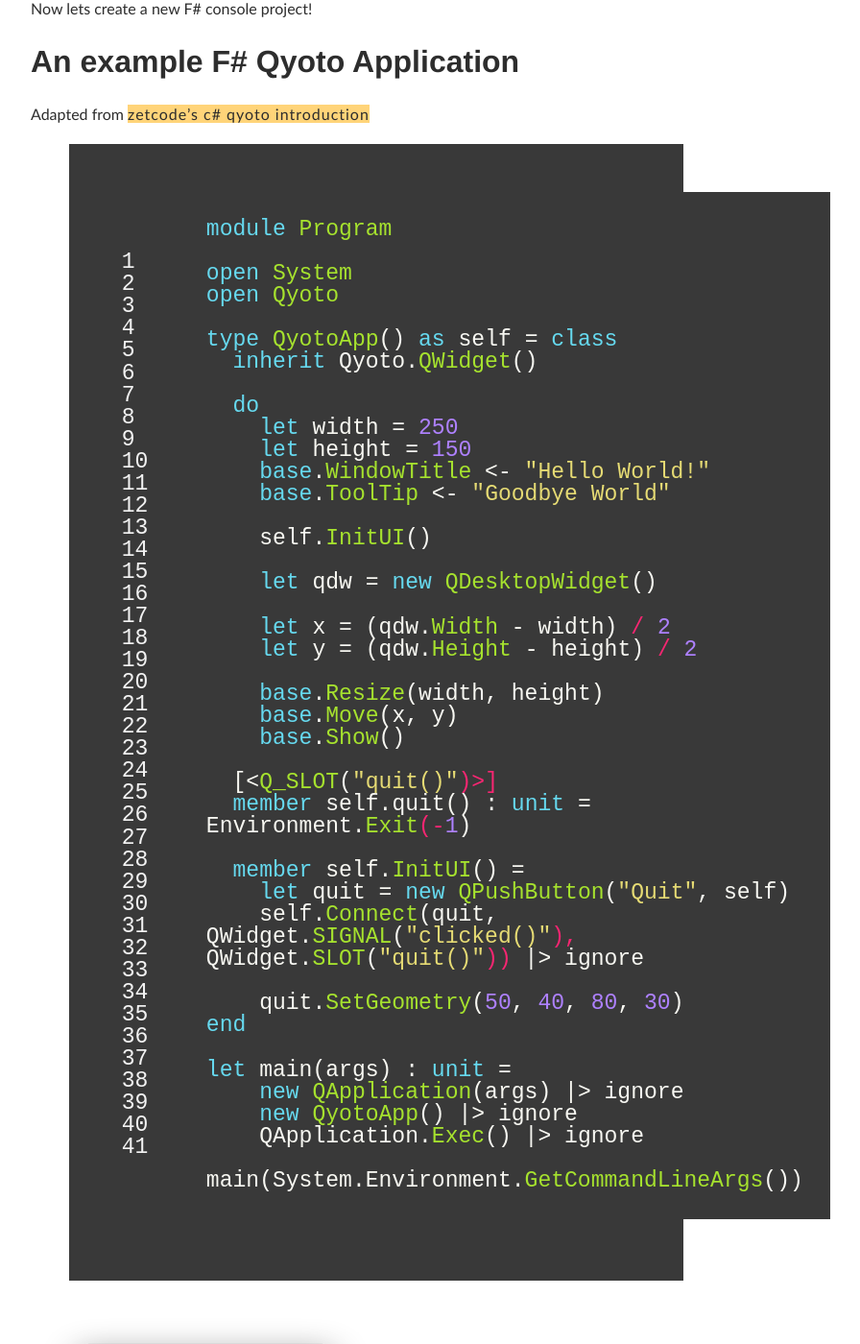
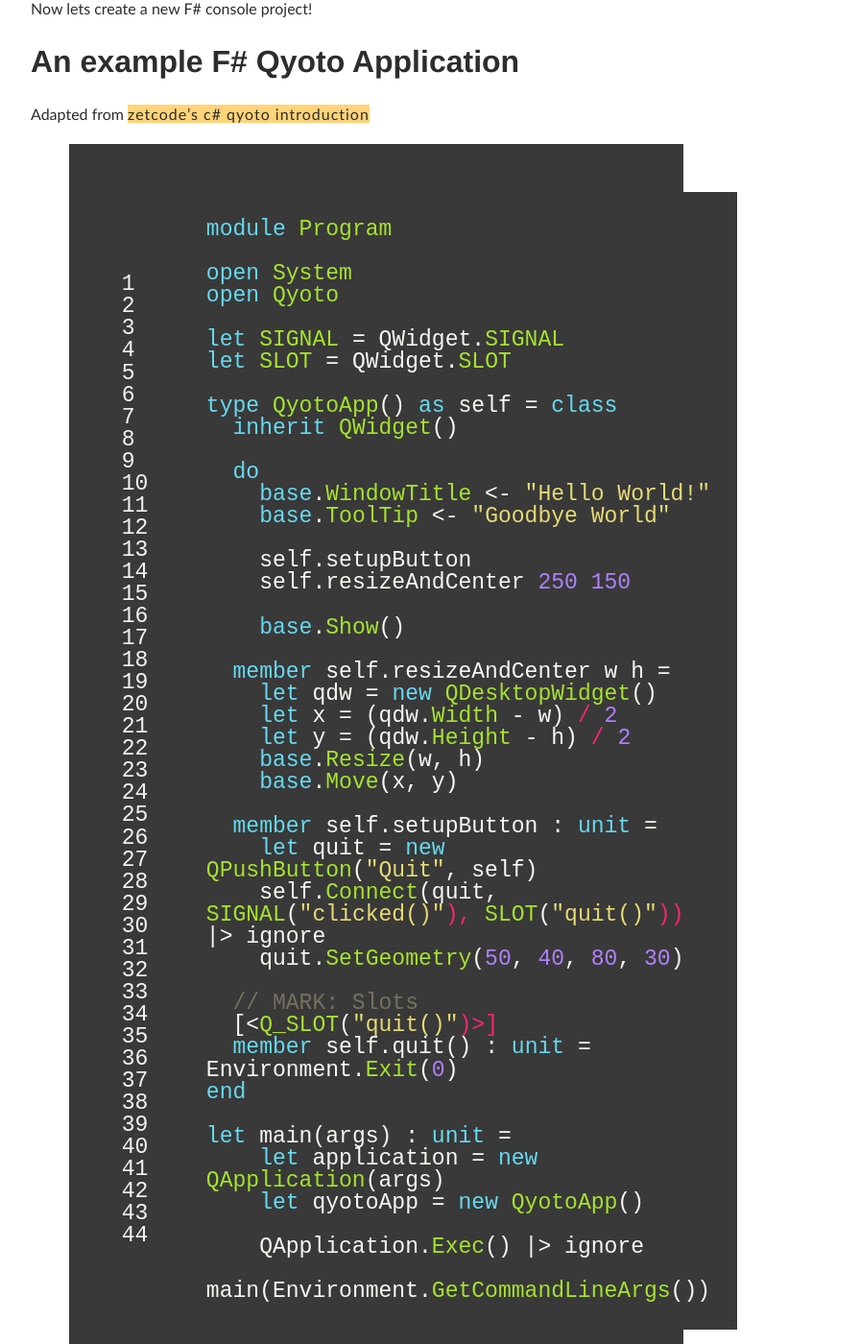
Before and after one commit to aktowns/blog.ashleytowns.id.au, a Jekyll site: the page built from _posts/2012-11/2012-11-01-fsharp-qyoto-on-os-x.md, in a window 1280 px wide and 1400 px high, scrolled down 1687 px. Shown: the whole window at 96% size, without its empty margins (248-1144 px from the left). Built offline with Jekyll 4.4.1, drawn with Linux system fonts in a browser that asks for light colours; comment, search, counter and statistics services are not loaded.

Commit message:
updated code example

```diff
--- a/_posts/2012-11/2012-11-01-fsharp-qyoto-on-os-x.md
+++ b/_posts/2012-11/2012-11-01-fsharp-qyoto-on-os-x.md
@@ -49,42 +49,45 @@ module Program
 open System
 open Qyoto
 
+let SIGNAL = QWidget.SIGNAL
+let SLOT = QWidget.SLOT
+
 type QyotoApp() as self = class
-  inherit Qyoto.QWidget()
+  inherit QWidget()
 
   do
-    let width = 250
-    let height = 150
     base.WindowTitle <- "Hello World!"
     base.ToolTip <- "Goodbye World"
 
-    self.InitUI()
+    self.setupButton
+    self.resizeAndCenter 250 150
 
-    let qdw = new QDesktopWidget()
-
-    let x = (qdw.Width - width) / 2
-    let y = (qdw.Height - height) / 2
-
-    base.Resize(width, height)
-    base.Move(x, y)
     base.Show()
 
+  member self.resizeAndCenter w h =
+    let qdw = new QDesktopWidget()
+    let x = (qdw.Width - w) / 2
+    let y = (qdw.Height - h) / 2
+    base.Resize(w, h)
+    base.Move(x, y)
+
+  member self.setupButton : unit =
+    let quit = new QPushButton("Quit", self)
+    self.Connect(quit, SIGNAL("clicked()"), SLOT("quit()")) |> ignore
+    quit.SetGeometry(50, 40, 80, 30)
+
+  // MARK: Slots
   [<Q_SLOT("quit()")>]
-  member self.quit() : unit = Environment.Exit(-1)
-
-  member self.InitUI() =
-    let quit = new QPushButton("Quit", self)
-    self.Connect(quit, QWidget.SIGNAL("clicked()"), QWidget.SLOT("quit()")) |> ignore
-
-    quit.SetGeometry(50, 40, 80, 30)
+  member self.quit() : unit = Environment.Exit(0)
 end
 
 let main(args) : unit =
-    new QApplication(args) |> ignore
-    new QyotoApp() |> ignore
+    let application = new QApplication(args)
+    let qyotoApp = new QyotoApp()
+
     QApplication.Exec() |> ignore
 
-main(System.Environment.GetCommandLineArgs())
+main(Environment.GetCommandLineArgs())
 {% endhighlight %}
 
 ![hello world](/images/helloworld.png)
```
